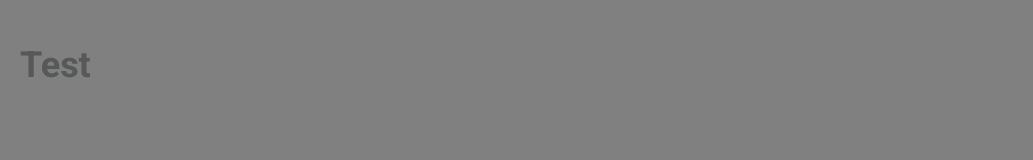
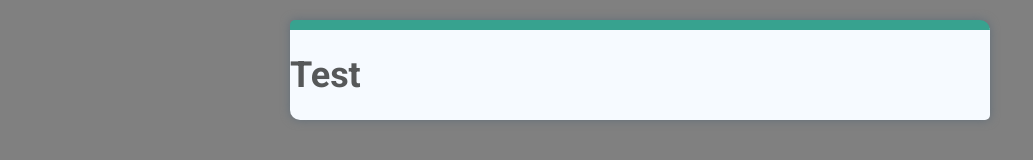
Before and after one commit to Glenda9031/HTML_Email_Template_Practice, a plain HTML site: page index.html in a window 1280 px wide. Shown: the whole page, without its empty margins (0-1033 px from the left). Drawn offline with Linux system fonts and the light colour scheme.

Commit message:
Update index.html

```diff
--- a/index.html
+++ b/index.html
@@ -17,10 +17,23 @@
             color: #565859;
         }
 
+        .wrapper {
+            background-color: #f6faff;
+            max-width: 43.75rem;
+            margin: 0 auto;
+            box-shadow: 0 0 .625rem #616e79;
+            border-top: .625rem solid #37a28f;
+            border-radius: .3125rem .625rem;
+            overflow: auto;
+        }
+
 
     </style>
 </head>
 <body>
-    <h1>Test</h1>
+    <div class="wrapper">
+        <h1>Test</h1>
+    </div>
+
 </body>
 </html>
```
